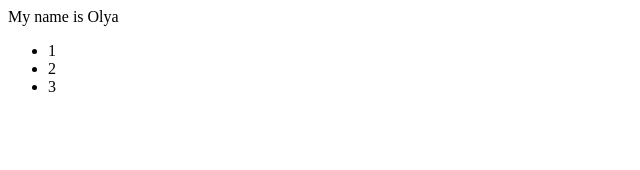
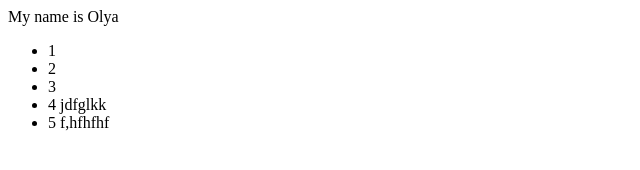
Before and after one commit to brismb/my-lessons, a plain HTML site: page index.html in a window 1280 px wide. Shown: the whole page, without its empty margins (0-640 px from the left). Drawn offline with Linux system fonts and the light colour scheme.

Commit message:
added 4,5

```diff
--- a/index.html
+++ b/index.html
@@ -4,6 +4,9 @@
         <li>1</li>
         <li>2</li>
         <li>3</li>
+        <li>4 jdfglkk</li>
+        <li>5 f,hfhfhf</li>
+
     </ul>
 
 </div>
```
